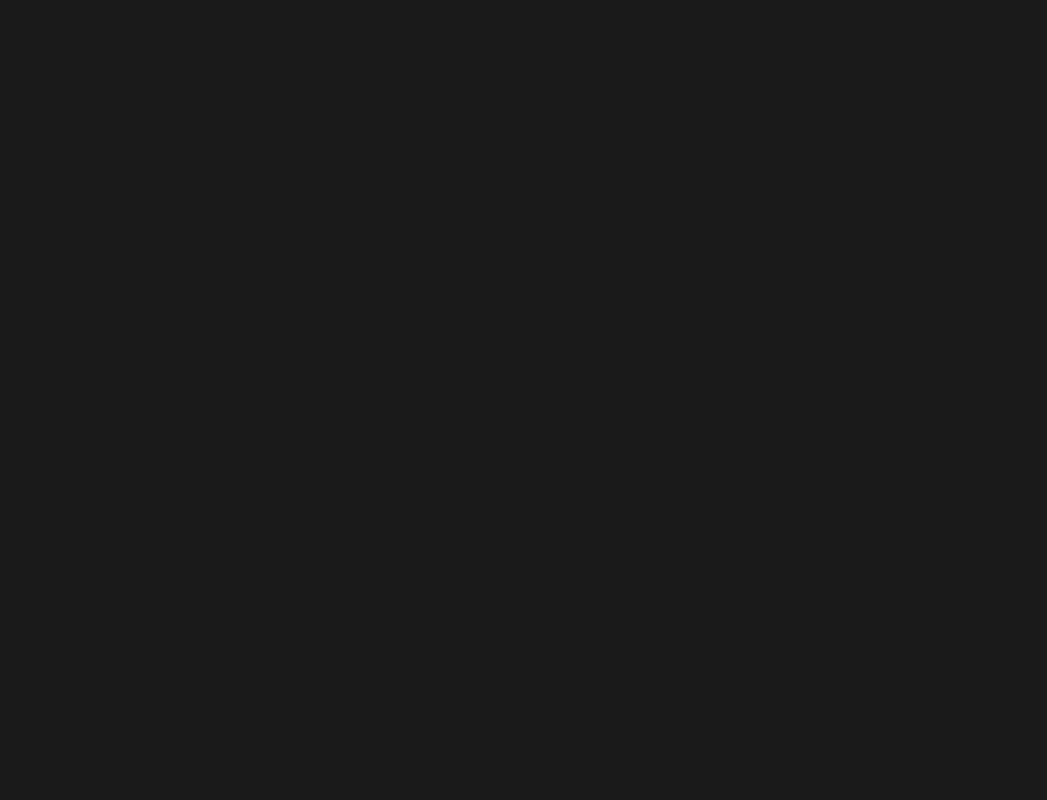
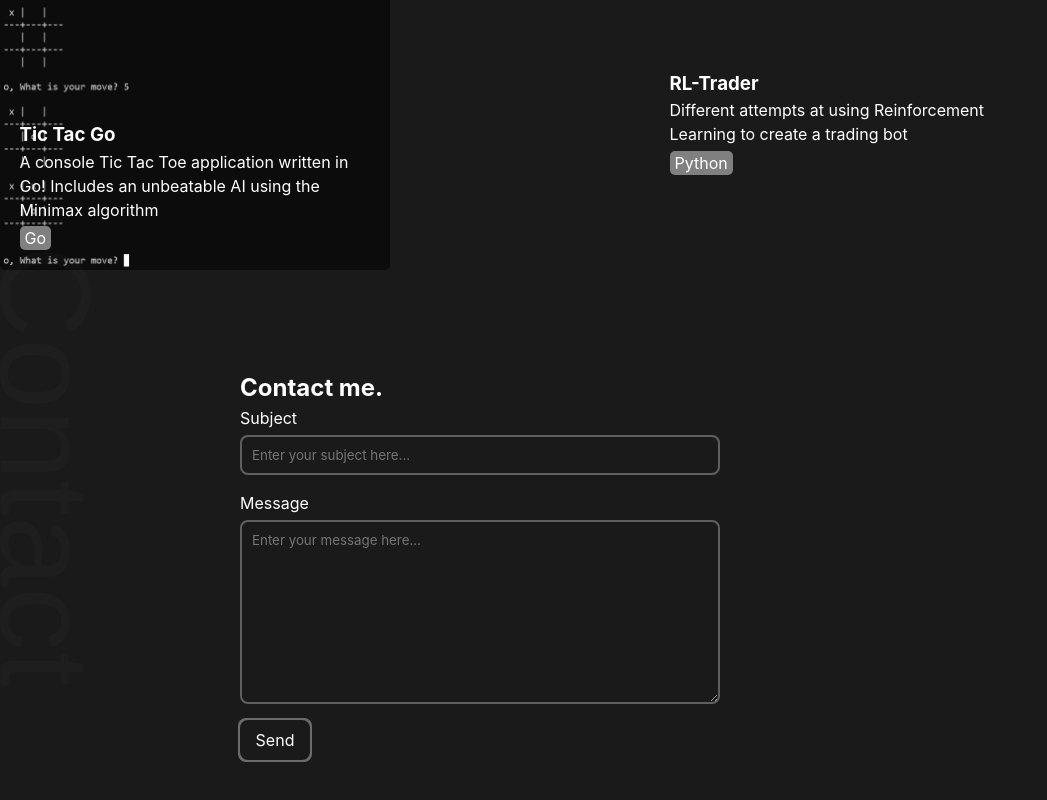
Before and after one commit to SamuelMidgley/portfolio, a Preact app: page / in a window 1280 px wide. Shown: the part 2301-3101 px from the top of the page, without its empty margins (0-1047 px from the left). Before the commit the page ends 1541 px from the top, so only its background shows below. Built offline with nearby package versions, Linux system fonts and the light colour scheme.

Commit message:
☎️ Adding contact form

```diff
--- a/src/features/home/Home.tsx
+++ b/src/features/home/Home.tsx
@@ -1,4 +1,4 @@
-import { About, Header, NavBar } from './components'
+import { About, Contact, Header, NavBar, Projects } from './components'
 import './Home.scss'
 
 export default function Home() {
@@ -8,6 +8,8 @@ export default function Home() {
       <main className="main">
         <Header />
         <About />
+        <Projects />
+        <Contact />
       </main>
     </div>
   )
--- /dev/null
+++ b/src/features/home/components/contact/Contact.css
@@ -0,0 +1,62 @@
+@property --gradient-angle {
+  syntax: '<angle>';
+  initial-value: 0deg;
+  inherits: false;
+}
+
+.contact-button {
+  height: 40px;
+  width: 70px;
+  background: #1a1a1a;
+  border-radius: 0.5rem;
+
+  position: relative;
+  display: flex;
+  align-items: center;
+  justify-content: center;
+  transform-style: preserve-3d;
+  transition: transform 1s;
+  border: 0px;
+  color: white;
+  text-decoration: none;
+}
+
+.contact-button::before,
+.contact-button::after {
+  --gradient-angle: 90deg;
+  content: '';
+  position: absolute;
+  inset: -2px;
+  z-index: -1;
+  background: rgba(255, 255, 255, 0.2);
+
+  border-radius: inherit;
+  transform: translateZ(-2rem);
+}
+
+.contact-button:hover {
+  cursor: pointer;
+}
+
+.contact-button:hover:after {
+  filter: blur(1rem);
+}
+
+.contact-button:hover::before,
+.contact-button:hover::after {
+  background: linear-gradient(
+    var(--gradient-angle),
+    var(--int-1),
+    var(--int-2)
+  );
+  animation: rotation 10s linear infinite;
+}
+
+@keyframes rotation {
+  0% {
+    --gradient-angle: 0deg;
+  }
+  100% {
+    --gradient-angle: 360deg;
+  }
+}
--- a/src/features/home/components/contact/Contact.scss
+++ b/src/features/home/components/contact/Contact.scss
@@ -0,0 +1,37 @@
+.contact {
+  position: relative;
+  margin-top: 100px;
+  margin-bottom: 100px;
+
+  .contact-side {
+    transform: rotate(90deg);
+    font-family: 'Franklin Gothic Medium', 'Arial Narrow', Arial, sans-serif;
+    font-size: 8rem;
+    position: absolute;
+    top: 0rem;
+    left: -11rem;
+    color: rgba(255, 255, 255, 0.02);
+    -webkit-user-select: none; /* Safari */
+    -ms-user-select: none; /* IE 10 and IE 11 */
+    user-select: none; /* Standard syntax */
+  }
+
+  .container {
+    display: flex;
+    flex-direction: column;
+  }
+
+  .contact-label {
+    margin-bottom: 5px;
+  }
+
+  .contact-input {
+    width: 60%;
+    background-color: #1a1a1a;
+    border: 2px solid rgba(255, 255, 255, 0.3);
+    margin-bottom: 1rem;
+    padding: 10px;
+    border-radius: 0.5rem;
+    font-family: Inter, system-ui, Avenir, Helvetica, Arial, sans-serif;
+  }
+}
--- a/src/features/home/components/contact/Contact.tsx
+++ b/src/features/home/components/contact/Contact.tsx
@@ -1,9 +1,43 @@
+import { useState } from 'preact/hooks'
+import './Contact.css'
 import './Contact.scss'
 
 export default function Contact() {
+  const [subject, setSubject] = useState<string>('')
+  const [message, setMessage] = useState<string>('')
+
   return (
-    <div className="contact">
-      <h2 id="contact">Contact me</h2>
-    </div>
+    <section className="contact">
+      <div className="contact-side">Contact</div>
+      <div className="container">
+        <h2 id="contact">Contact me.</h2>
+        <label className="contact-label">Subject</label>
+        <input
+          className="contact-input"
+          value={subject}
+          onChange={(e) =>
+            setSubject((e.currentTarget as HTMLInputElement).value)
+          }
+          placeholder="Enter your subject here..."
+        />
+
+        <label className="contact-label">Message</label>
+        <textarea
+          className="contact-input"
+          value={message}
+          onChange={(e) =>
+            setMessage((e.currentTarget as HTMLTextAreaElement).value)
+          }
+          rows={10}
+          placeholder="Enter your message here..."
+        />
+        <a
+          href={`mailto:midgley.sam@gmail.com?subject=${subject}&body=${message}`}
+          className="contact-button"
+        >
+          Send
+        </a>
+      </div>
+    </section>
   )
 }
```
